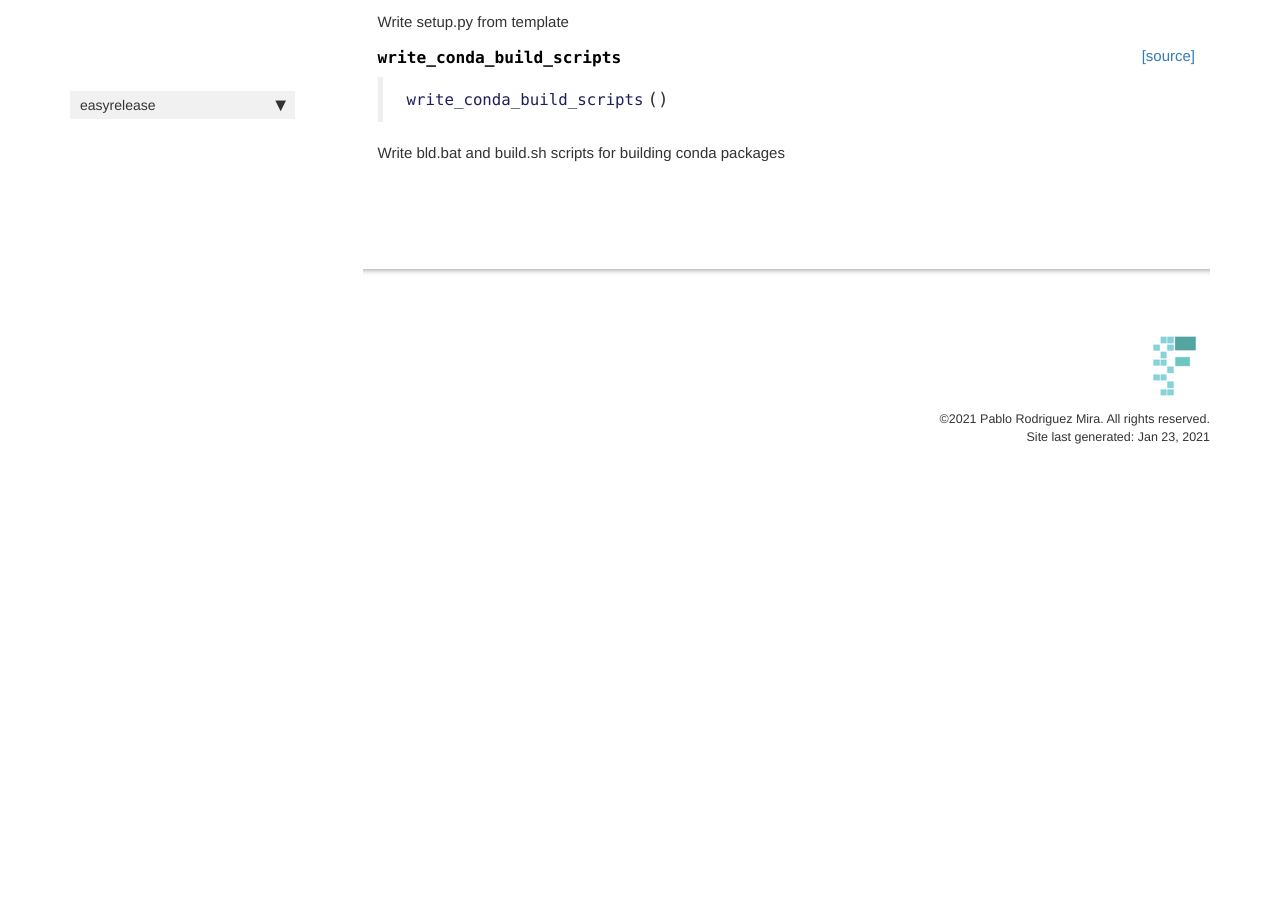
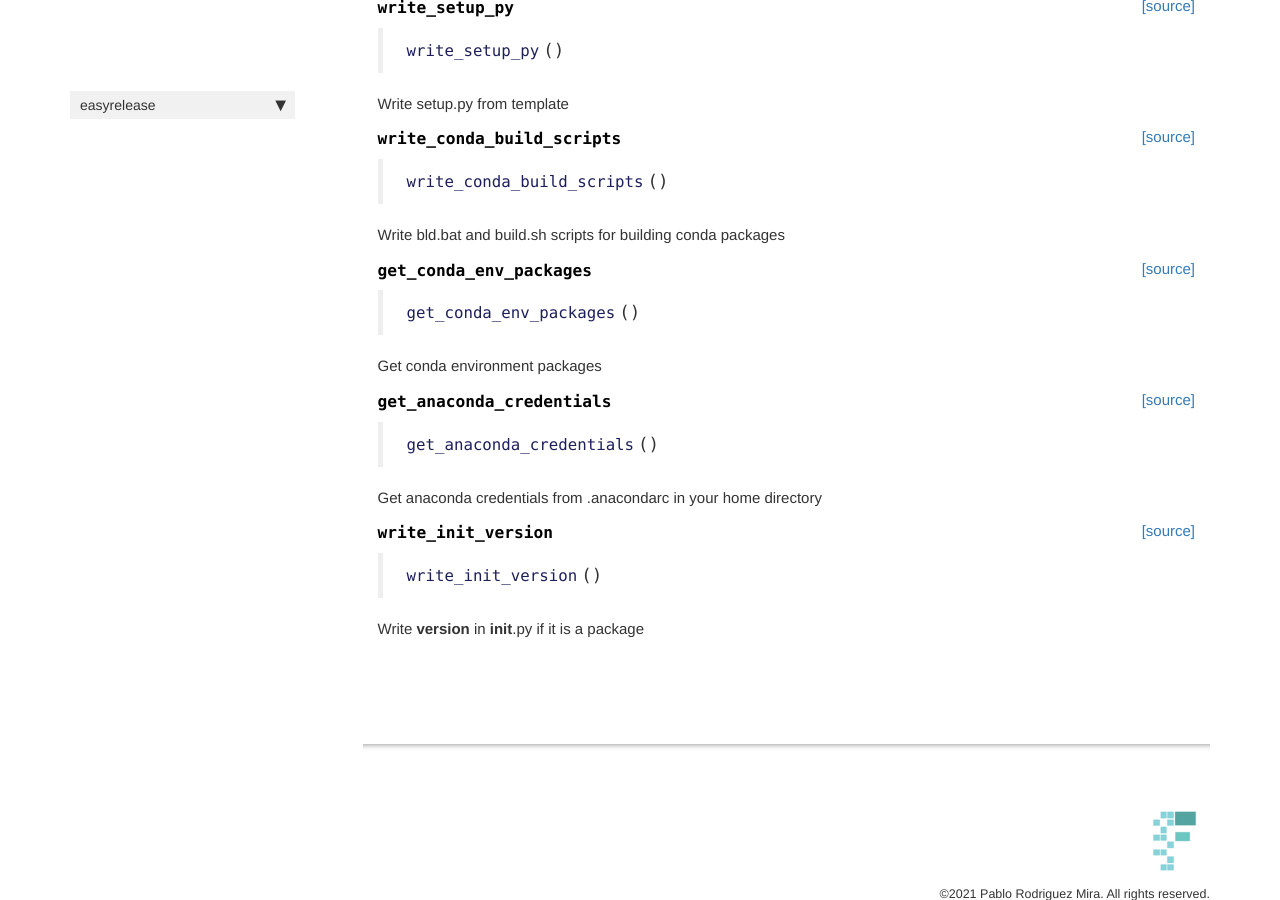
Before and after one commit to PabloRMira/easyrelease, a Jekyll site: the page built from docs/utils.html, in a window 1280 px wide and 900 px high, scrolled down 1712 px. Built offline with Jekyll 4.4.1, drawn with Linux system fonts in a browser that asks for light colours; nearby versions of some CDN libraries; comment, search, counter and statistics services are not loaded; before the commit the page ends 2209 px from its top, so only the background shows below that; some of the changed text lies outside the part shown.

Commit message:
[FEA] Add tools to for conda packaging and anaconda upload (#8)
* add tools for conda building and publishing

* add functions to retrieve anaconda credentials

* add function to write version into init.py

* reduce requirements

* adjust templates

* add functions to login to anaconda and upload packages to anaconda

```diff
--- a/docs/_data/sidebars/home_sidebar.yml
+++ b/docs/_data/sidebars/home_sidebar.yml
@@ -13,6 +13,9 @@ entries:
       title: gh
       url: gh.html
     - output: web,pdf
+      title: conda
+      url: conda.html
+    - output: web,pdf
       title: cli
       url: cli.html
     - output: web,pdf
--- a/docs/cli.html
+++ b/docs/cli.html
@@ -47,7 +47,7 @@ nb_path: "nbs/03_cli.ipynb"
 
 
 <div class="output_markdown rendered_html output_subarea ">
-<h4 id="init_configs" class="doc_header"><code>init_configs</code><a href="https://github.com/PabloRMira/easyrelease/tree/main/easyrelease/cli.py#L11" class="source_link" style="float:right">[source]</a></h4><blockquote><p><code>init_configs</code>(<strong><code>project_type</code></strong>:"Either application or package")</p>
+<h4 id="init_configs" class="doc_header"><code>init_configs</code><a href="https://github.com/PabloRMira/easyrelease/tree/main/easyrelease/cli.py#L17" class="source_link" style="float:right">[source]</a></h4><blockquote><p><code>init_configs</code>(<strong><code>project_type</code></strong>:"Either application or package")</p>
 </blockquote>
 <p>Write initial configs to project root directory</p>
 
--- a/docs/sidebar.json
+++ b/docs/sidebar.json
@@ -2,6 +2,7 @@
   "easyrelease": {
     "Overview": "/",
     "gh": "gh.html",
+    "conda": "conda.html",
     "cli": "cli.html",
     "utils": "utils.html"
   }
--- a/docs/utils.html
+++ b/docs/utils.html
@@ -47,7 +47,7 @@ nb_path: "nbs/04_utils.ipynb"
 
 
 <div class="output_markdown rendered_html output_subarea ">
-<h4 id="check_git_dir" class="doc_header"><code>check_git_dir</code><a href="https://github.com/PabloRMira/easyrelease/tree/main/easyrelease/utils.py#L14" class="source_link" style="float:right">[source]</a></h4><blockquote><p><code>check_git_dir</code>()</p>
+<h4 id="check_git_dir" class="doc_header"><code>check_git_dir</code><a href="https://github.com/PabloRMira/easyrelease/tree/main/easyrelease/utils.py#L17" class="source_link" style="float:right">[source]</a></h4><blockquote><p><code>check_git_dir</code>()</p>
 </blockquote>
 <p>Check whether there is a .git directory in your current folder</p>
 
@@ -79,7 +79,7 @@ nb_path: "nbs/04_utils.ipynb"
 
 
 <div class="output_markdown rendered_html output_subarea ">
-<h4 id="check_project_root" class="doc_header"><code>check_project_root</code><a href="https://github.com/PabloRMira/easyrelease/tree/main/easyrelease/utils.py#L19" class="source_link" style="float:right">[source]</a></h4><blockquote><p><code>check_project_root</code>(<strong><code>func</code></strong>)</p>
+<h4 id="check_project_root" class="doc_header"><code>check_project_root</code><a href="https://github.com/PabloRMira/easyrelease/tree/main/easyrelease/utils.py#L22" class="source_link" style="float:right">[source]</a></h4><blockquote><p><code>check_project_root</code>(<strong><code>func</code></strong>)</p>
 </blockquote>
 <p>Check that the user is on the project root directory by checking if there is a .git folder
 before running <code>func</code></p>
@@ -112,7 +112,7 @@ before running <code>func</code></p>
 
 
 <div class="output_markdown rendered_html output_subarea ">
-<h4 id="read_credentials" class="doc_header"><code>read_credentials</code><a href="https://github.com/PabloRMira/easyrelease/tree/main/easyrelease/utils.py#L32" class="source_link" style="float:right">[source]</a></h4><blockquote><p><code>read_credentials</code>(<strong><code>path</code></strong>)</p>
+<h4 id="read_credentials" class="doc_header"><code>read_credentials</code><a href="https://github.com/PabloRMira/easyrelease/tree/main/easyrelease/utils.py#L35" class="source_link" style="float:right">[source]</a></h4><blockquote><p><code>read_credentials</code>(<strong><code>path</code></strong>)</p>
 </blockquote>
 <p>Read credentials from <code>path</code></p>
 
@@ -170,7 +170,7 @@ before running <code>func</code></p>
 
 
 <div class="output_markdown rendered_html output_subarea ">
-<h4 id="get_config" class="doc_header"><code>get_config</code><a href="https://github.com/PabloRMira/easyrelease/tree/main/easyrelease/utils.py#L41" class="source_link" style="float:right">[source]</a></h4><blockquote><p><code>get_config</code>()</p>
+<h4 id="get_config" class="doc_header"><code>get_config</code><a href="https://github.com/PabloRMira/easyrelease/tree/main/easyrelease/utils.py#L44" class="source_link" style="float:right">[source]</a></h4><blockquote><p><code>get_config</code>()</p>
 </blockquote>
 <p>Get config from settings.ini</p>
 
@@ -202,7 +202,7 @@ before running <code>func</code></p>
 
 
 <div class="output_markdown rendered_html output_subarea ">
-<h4 id="get_template" class="doc_header"><code>get_template</code><a href="https://github.com/PabloRMira/easyrelease/tree/main/easyrelease/utils.py#L49" class="source_link" style="float:right">[source]</a></h4><blockquote><p><code>get_template</code>(<strong><code>name</code></strong>)</p>
+<h4 id="get_template" class="doc_header"><code>get_template</code><a href="https://github.com/PabloRMira/easyrelease/tree/main/easyrelease/utils.py#L52" class="source_link" style="float:right">[source]</a></h4><blockquote><p><code>get_template</code>(<strong><code>name</code></strong>)</p>
 </blockquote>
 <p>Get template with filename <code>name</code></p>
 
@@ -234,7 +234,7 @@ before running <code>func</code></p>
 
 
 <div class="output_markdown rendered_html output_subarea ">
-<h4 id="update_gitignore" class="doc_header"><code>update_gitignore</code><a href="https://github.com/PabloRMira/easyrelease/tree/main/easyrelease/utils.py#L55" class="source_link" style="float:right">[source]</a></h4><blockquote><p><code>update_gitignore</code>()</p>
+<h4 id="update_gitignore" class="doc_header"><code>update_gitignore</code><a href="https://github.com/PabloRMira/easyrelease/tree/main/easyrelease/utils.py#L58" class="source_link" style="float:right">[source]</a></h4><blockquote><p><code>update_gitignore</code>()</p>
 </blockquote>
 <p>Update .gitignore with stuff we do not want to track</p>
 
@@ -266,7 +266,7 @@ before running <code>func</code></p>
 
 
 <div class="output_markdown rendered_html output_subarea ">
-<h4 id="write_settings_ini" class="doc_header"><code>write_settings_ini</code><a href="https://github.com/PabloRMira/easyrelease/tree/main/easyrelease/utils.py#L75" class="source_link" style="float:right">[source]</a></h4><blockquote><p><code>write_settings_ini</code>(<strong><code>project_type</code></strong>)</p>
+<h4 id="write_settings_ini" class="doc_header"><code>write_settings_ini</code><a href="https://github.com/PabloRMira/easyrelease/tree/main/easyrelease/utils.py#L81" class="source_link" style="float:right">[source]</a></h4><blockquote><p><code>write_settings_ini</code>(<strong><code>project_type</code></strong>)</p>
 </blockquote>
 <p>Write settings.ini from template</p>
 
@@ -298,7 +298,7 @@ before running <code>func</code></p>
 
 
 <div class="output_markdown rendered_html output_subarea ">
-<h4 id="write_setup_py" class="doc_header"><code>write_setup_py</code><a href="https://github.com/PabloRMira/easyrelease/tree/main/easyrelease/utils.py#L88" class="source_link" style="float:right">[source]</a></h4><blockquote><p><code>write_setup_py</code>()</p>
+<h4 id="write_setup_py" class="doc_header"><code>write_setup_py</code><a href="https://github.com/PabloRMira/easyrelease/tree/main/easyrelease/utils.py#L94" class="source_link" style="float:right">[source]</a></h4><blockquote><p><code>write_setup_py</code>()</p>
 </blockquote>
 <p>Write setup.py from template</p>
 
@@ -330,7 +330,7 @@ before running <code>func</code></p>
 
 
 <div class="output_markdown rendered_html output_subarea ">
-<h4 id="write_conda_build_scripts" class="doc_header"><code>write_conda_build_scripts</code><a href="https://github.com/PabloRMira/easyrelease/tree/main/easyrelease/utils.py#L100" class="source_link" style="float:right">[source]</a></h4><blockquote><p><code>write_conda_build_scripts</code>()</p>
+<h4 id="write_conda_build_scripts" class="doc_header"><code>write_conda_build_scripts</code><a href="https://github.com/PabloRMira/easyrelease/tree/main/easyrelease/utils.py#L106" class="source_link" style="float:right">[source]</a></h4><blockquote><p><code>write_conda_build_scripts</code>()</p>
 </blockquote>
 <p>Write bld.bat and build.sh scripts for building conda packages</p>
 
@@ -351,4 +351,100 @@ before running <code>func</code></p>
 </div>
     {% endraw %}
 
+    {% raw %}
+
+<div class="cell border-box-sizing code_cell rendered">
+
+<div class="output_wrapper">
+<div class="output">
+
+<div class="output_area">
+
+
+<div class="output_markdown rendered_html output_subarea ">
+<h4 id="get_conda_env_packages" class="doc_header"><code>get_conda_env_packages</code><a href="https://github.com/PabloRMira/easyrelease/tree/main/easyrelease/utils.py#L126" class="source_link" style="float:right">[source]</a></h4><blockquote><p><code>get_conda_env_packages</code>()</p>
+</blockquote>
+<p>Get conda environment packages</p>
+
 </div>
+
+</div>
+
+</div>
+</div>
+
+</div>
+    {% endraw %}
+
+    {% raw %}
+
+<div class="cell border-box-sizing code_cell rendered">
+
+</div>
+    {% endraw %}
+
+    {% raw %}
+
+<div class="cell border-box-sizing code_cell rendered">
+
+<div class="output_wrapper">
+<div class="output">
+
+<div class="output_area">
+
+
+<div class="output_markdown rendered_html output_subarea ">
+<h4 id="get_anaconda_credentials" class="doc_header"><code>get_anaconda_credentials</code><a href="https://github.com/PabloRMira/easyrelease/tree/main/easyrelease/utils.py#L133" class="source_link" style="float:right">[source]</a></h4><blockquote><p><code>get_anaconda_credentials</code>()</p>
+</blockquote>
+<p>Get anaconda credentials from .anacondarc in your home directory</p>
+
+</div>
+
+</div>
+
+</div>
+</div>
+
+</div>
+    {% endraw %}
+
+    {% raw %}
+
+<div class="cell border-box-sizing code_cell rendered">
+
+</div>
+    {% endraw %}
+
+    {% raw %}
+
+<div class="cell border-box-sizing code_cell rendered">
+
+<div class="output_wrapper">
+<div class="output">
+
+<div class="output_area">
+
+
+<div class="output_markdown rendered_html output_subarea ">
+<h4 id="write_init_version" class="doc_header"><code>write_init_version</code><a href="https://github.com/PabloRMira/easyrelease/tree/main/easyrelease/utils.py#L151" class="source_link" style="float:right">[source]</a></h4><blockquote><p><code>write_init_version</code>()</p>
+</blockquote>
+<p>Write <strong>version</strong> in <strong>init</strong>.py if it is a package</p>
+
+</div>
+
+</div>
+
+</div>
+</div>
+
+</div>
+    {% endraw %}
+
+    {% raw %}
+
+<div class="cell border-box-sizing code_cell rendered">
+
+</div>
+    {% endraw %}
+
+</div>
```
Also changed, not shown: docs/conda.html (added, +201 -0 lines), easyrelease/_nbdev.py (+10 -1 lines), easyrelease/cli.py (+8 -1 lines), easyrelease/conda.py (added, +72 -0 lines), easyrelease/utils.py (+72 -7 lines), 8 other files.
